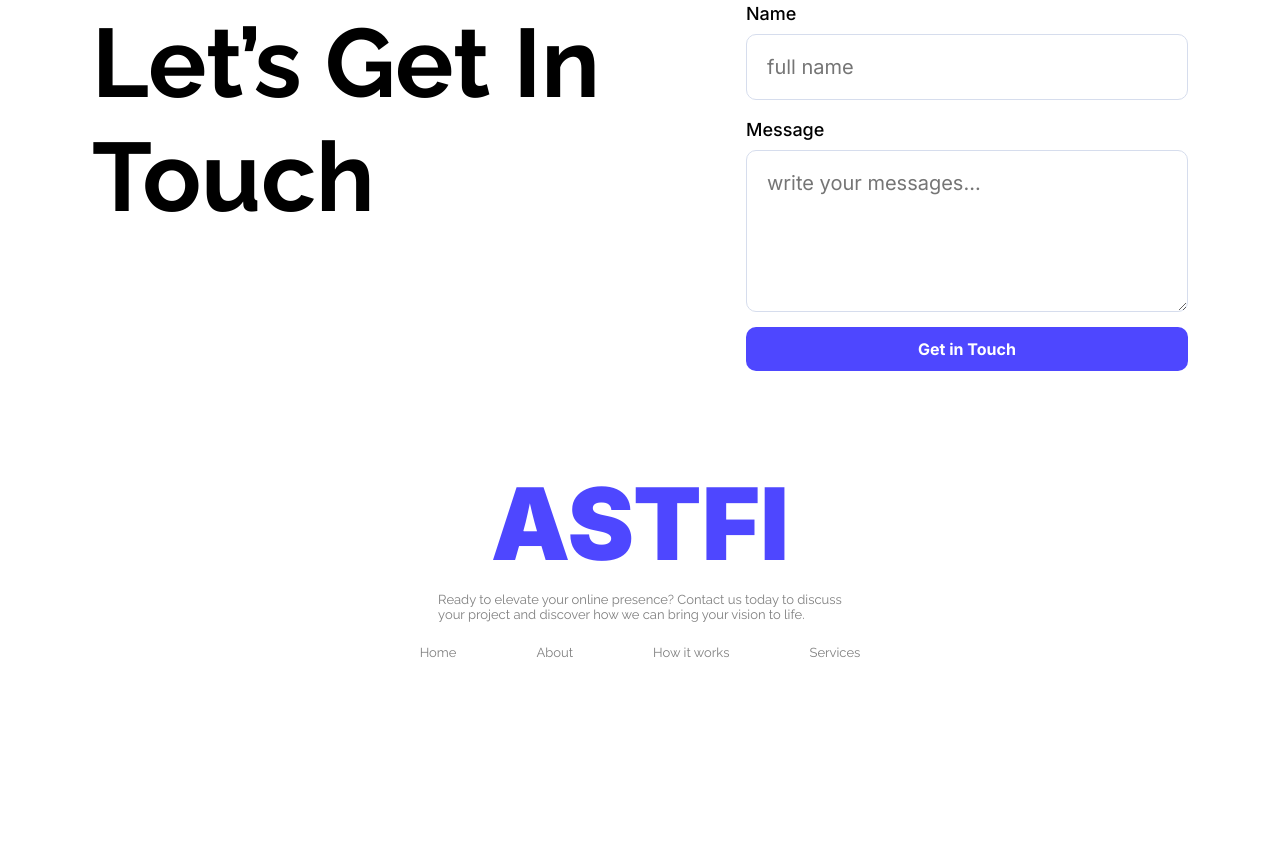
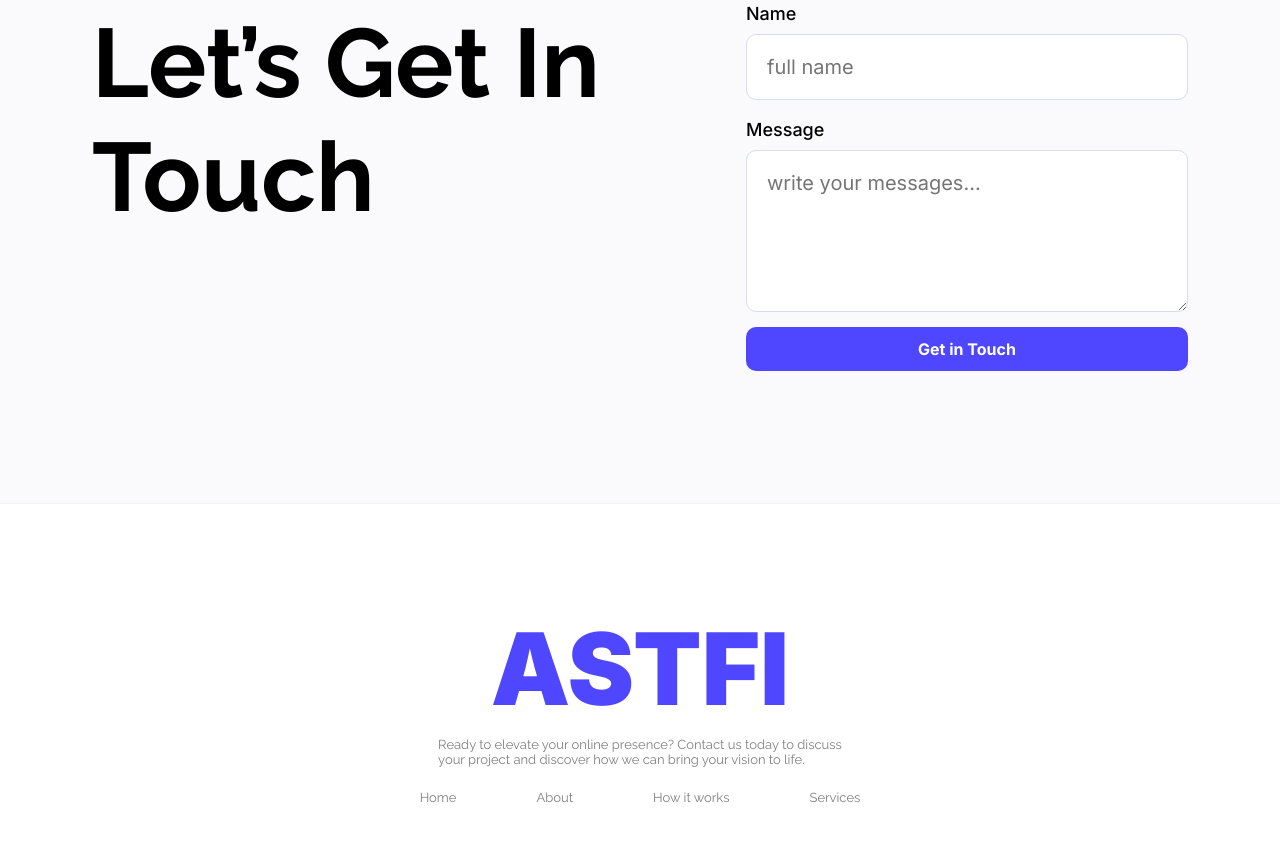
Before and after one commit to actionsifat/b12A01-my-first-landing-page, a plain HTML site: page index.html in a window 1280 px wide. Shown: the part 2891-3733 px from the top of the page. Before the commit the page ends 3572 px from the top, so only its background shows below. Drawn offline with Linux system fonts and the light colour scheme.

Commit message:
my first assignment completed

```diff
--- a/styles/styles.css
+++ b/styles/styles.css
@@ -2,9 +2,10 @@
     margin: 0;
     padding: 0;
 }
-
-body{
-    background-color: rgba(255, 255, 255, 0.74);
+main{
+background-color: rgba(68, 93, 141, 0.027);
+padding-bottom: 40px;
+border-bottom: 1px solid rgba(150, 150, 150, 0.075);
 }
 
 .inter-normal {
@@ -278,13 +279,14 @@ margin-top: 19px;
 
 /* footer section styles */
 .footer{
-    background-color: white;
+    background-color: rgb(255, 255, 255);
     display: flex;
     flex-direction: column;
     justify-content: center;
     align-items: center;
+    padding-top:104px;
+    padding-bottom: 104px;
 }
-
 .brand-big-logo{
     font-size:100px;
     font-weight: 900;
```
